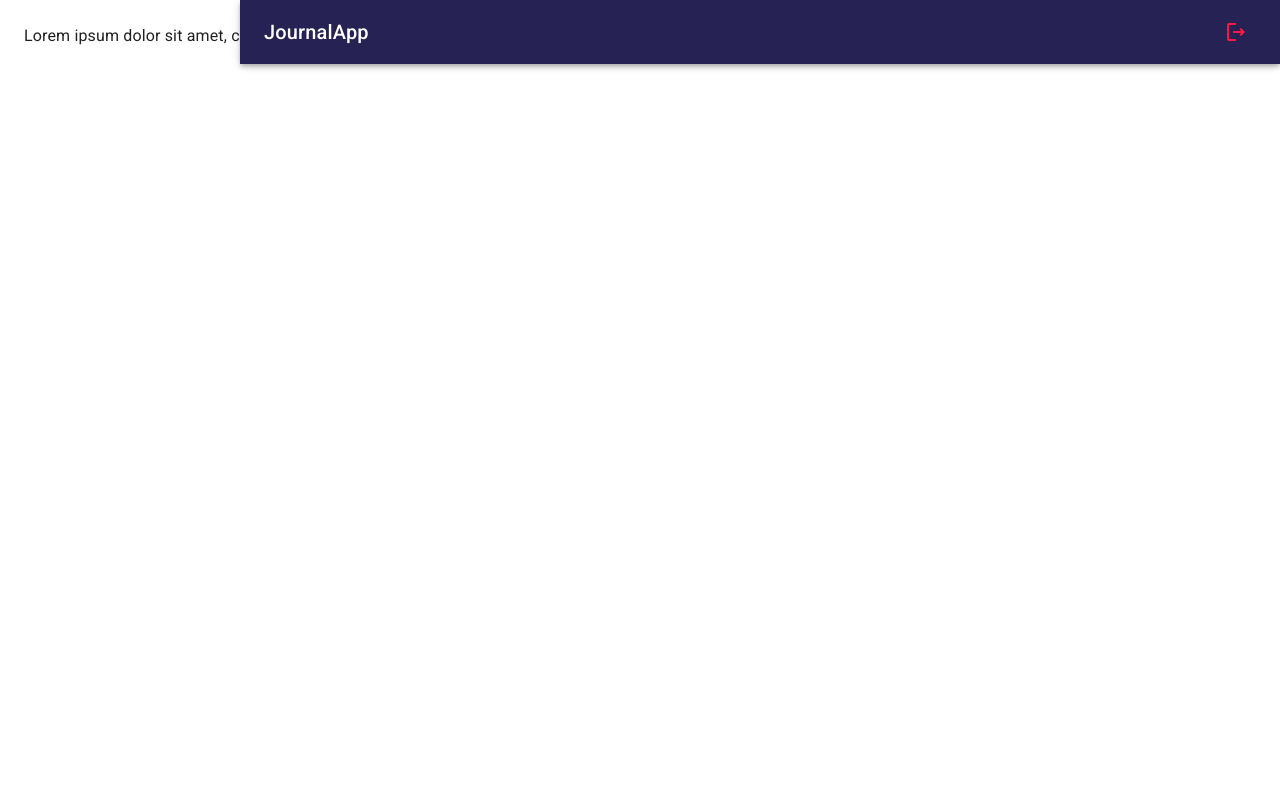
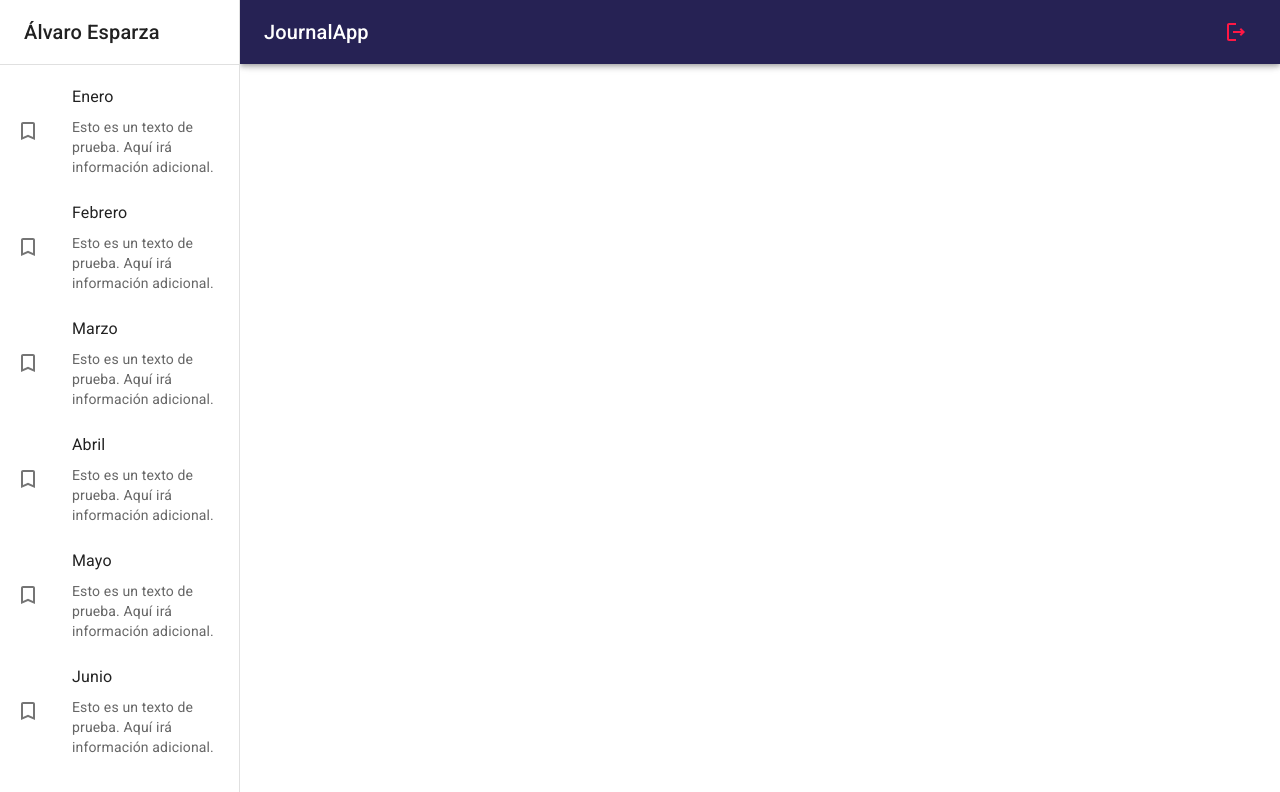
Before and after one commit to alesbe/journal-app, a React (Vite) app: page / in a window 1280 px wide. Shown: the top 792 px of the page. Built offline with nearby package versions, Linux system fonts and the light colour scheme.

Commit message:
added sidebar

```diff
--- /dev/null
+++ b/src/journal/components/SideBar.jsx
@@ -0,0 +1,49 @@
+import { TurnedInNot } from "@mui/icons-material"
+import { Box, Divider, Drawer, Grid, List, ListItem, ListItemButton, ListItemIcon, ListItemText, Toolbar, Typography } from "@mui/material"
+
+export const SideBar = ({ drawerWidth = 240 }) => {
+  return (
+    <Box
+        component='nav'
+        sx={{ width: { sm: drawerWidth }, flexShrink: { sm: 0 } }}
+    >
+        <Drawer
+            variant="permanent"
+            open={ true }
+            sx={{
+                display: { xs: 'block' },
+                '& .MuiDrawer-paper': { boxSizing: 'border-box', width: drawerWidth } // Esto modifica la clase propia de MaterialUI
+            }}
+        >
+            <Toolbar>
+                <Typography variant='h6' noWrap component='div'>
+                    Álvaro Esparza
+                </Typography>
+            </Toolbar>
+
+            <Divider />
+
+            <List>
+                {
+                    ['Enero', 'Febrero', 'Marzo', 'Abril', 'Mayo', 'Junio'].map( text => (
+                        <ListItem key = { text } disablePadding>
+                            <ListItemButton>
+                                <ListItemIcon>
+                                    <TurnedInNot />
+                                </ListItemIcon>
+
+                                <Grid container>
+                                    <ListItemText primary={ text } />
+                                    <ListItemText secondary={ 'Esto es un texto de prueba. Aquí irá información adicional.' } />
+                                </Grid>
+
+                            </ListItemButton>
+                        </ListItem>
+                    ) )
+                }
+            </List>
+
+        </Drawer>
+    </Box>
+  )
+}
--- a/src/journal/components/index.js
+++ b/src/journal/components/index.js
@@ -1 +1,2 @@
 export * from './NavBar';
+export * from './SideBar';
--- a/src/journal/layout/JournalLayout.jsx
+++ b/src/journal/layout/JournalLayout.jsx
@@ -1,5 +1,11 @@
 import { Box } from "@mui/material"
+/*
+Importación sin archivo de barril:
 import { NavBar } from "../components/NavBar";
+import { SideBar } from "../components/SideBar";*/
+
+// Con archivo de barril:
+import { NavBar, SideBar } from "../components";
 
 const drawerWidth = 240;
 
@@ -9,7 +15,7 @@ export const JournalLayout = ({ children }) => {
 
         <NavBar drawerWidth={ drawerWidth }/>
 
-        {/*sidebar drawerWidth*/}
+        <SideBar drawerWidth={ drawerWidth }/>
 
         <Box
             component = 'main'
```
